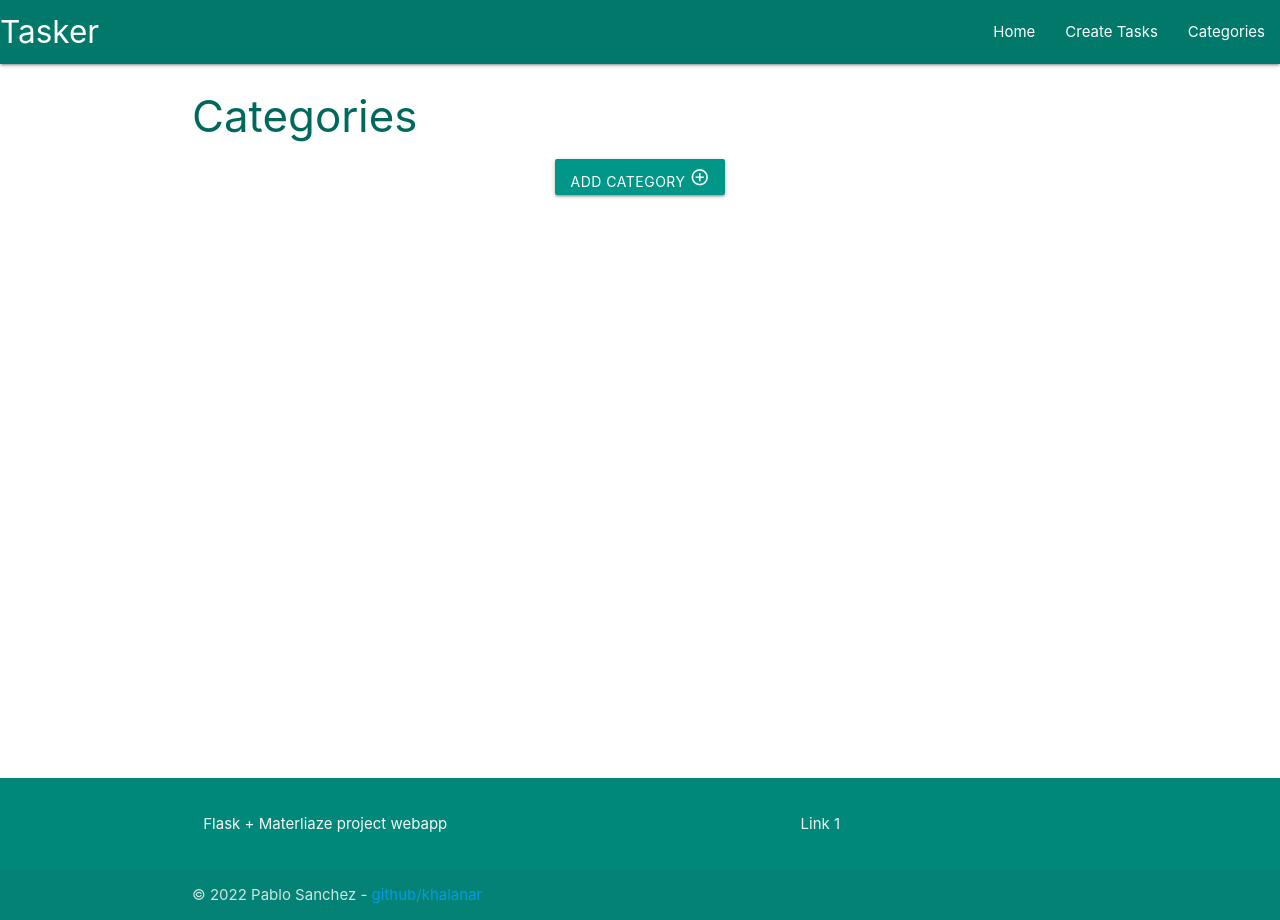
After one commit to Khalanar/tasker, a Flask app: page /categories in a window 1280 px wide. The commit adds this page. Run offline with Flask 2, Linux system fonts and the light colour scheme.

Commit message:
add form to add categories to database

```diff
--- a/taskmanager/routes.py
+++ b/taskmanager/routes.py
@@ -1,8 +1,27 @@
-from flask import render_template
-from taskmanager import app, db
-from taskmanager.models import Category, Task
+from flask import render_template, request, redirect, url_for
+from taskmanager import app, db # noqa
+from taskmanager.models import Category, Task # noqa
 
 
 @app.route("/")
 def home():
     return render_template("base.html")
+
+
+@app.route("/tasks")
+def tasks():
+    return render_template("tasks.html")
+
+@app.route("/categories")
+def categories():
+    return render_template("categories.html")
+
+@app.route("/add_category", methods=["GET", "POST"])
+def add_category():
+    if request.method == "POST":
+        category = Category(category_name=request.form.get("category_name"))
+        db.session.add(category)
+        db.session.commit()
+        return redirect(url_for("categories"))
+
+    return render_template("add_category.html" )
--- /dev/null
+++ b/taskmanager/static/css/style.css
@@ -0,0 +1,9 @@
+body {
+    display: flex;
+    min-height: 100vh;
+    flex-direction: column;
+  }
+
+  main {
+    flex: 1 0 auto;
+  }
--- /dev/null
+++ b/taskmanager/static/js/script.js
@@ -0,0 +1,4 @@
+document.addEventListener('DOMContentLoaded', function() {
+    var sidenav = document.querySelectorAll('.sidenav');
+    var instances = M.Sidenav.init(sidenav, options);
+  });
--- a/taskmanager/templates/base.html
+++ b/taskmanager/templates/base.html
@@ -4,18 +4,73 @@
 <head>
   <meta charset="utf-8">
   <meta name="viewport" content="width=device-width, initial-scale=1">
+  <!-- materializecss -->
+  <link rel="stylesheet" href="https://cdnjs.cloudflare.com/ajax/libs/materialize/1.0.0/css/materialize.min.css" type="text/css">
+  <!-- materialize icons -->
+  <link href="https://fonts.googleapis.com/icon?family=Material+Icons" rel="stylesheet">
+  <link rel="stylesheet" href="{{ url_for('static', filename='css/style.css') }}" type="text/css">
 
-  <title>A Basic HTML5 Template</title>
+  <title>Tasker</title>
 
   <link rel="stylesheet" href="css/styles.css?v=1.0">
 
 </head>
 
 <body>
-    <h1>Hello World!</h1>
+    <header>
+      <!-- Top navbar -->
+      <nav class="teal darken-2">
+        <div class="nav-wrapper">
+          <a href="{{ url_for('home') }}" class="brand-logo">Tasker</a>
+          <a href="#" data-target="mobile-demo" class="sidenav-trigger"><i class="material-icons">menu</i></a>
+          <ul class="right hide-on-med-and-down">
+            <li><a href="{{ url_for('home') }}">Home</a></li>
+            <li><a href="{{ url_for('tasks') }}">Create Tasks</a></li>
+            <li><a href="{{ url_for('categories') }}">Categories</a></li>
+
+          </ul>
+        </div>
+      </nav>
+      <!-- Mobile navbar -->
+      <ul class="sidenav" id="mobile-demo">
+        <li><a href="{{ url_for('home') }}">Home</a></li>
+        <li><a href="{{ url_for('tasks') }}">Tasks</a></li>
+        <li><a href="{{ url_for('categories') }}">Categories</a></li>
+      </ul>
+    </header>
+
+    <!-- Main content -->
+    <main class="container">
+      {% block content %}
+      {% endblock %}
+    </main>
 
 
-  <!-- your content here... -->
-  <script src="js/scripts.js"></script>
+    <!-- Footer -->
+    <footer class="page-footer teal darken-1">
+      <div class="container">
+        <div class="row">
+          <div class="col l6 s12">
+            <p class="grey-text text-lighten-4">Flask + Materliaze project webapp</p>
+          </div>
+          <div class="col l4 offset-l2 s12">
+            <ul>
+              <li><a class="grey-text text-lighten-3" href="#!">Link 1</a></li>
+            </ul>
+          </div>
+        </div>
+      </div>
+      <div class="footer-copyright">
+        <div class="container">
+        © 2022 Pablo Sanchez - <a href="https://www.github.com/khalanar" target="_blank">github/khalanar</a>
+        </div>
+      </div>
+    </footer>
+
+
+
+  <script src="{{ url_for('static', filename='js/script.js') }}"></script>
+  <script src="https://cdnjs.cloudflare.com/ajax/libs/materialize/1.0.0/js/materialize.min.js"></script>
+
 </body>
 </html>
--- /dev/null
+++ b/taskmanager/templates/categories.html
@@ -0,0 +1,14 @@
+{% extends "base.html" %}
+{% block content %}
+
+<h3 class="teal-text text-darken-3">Categories</h3>
+
+<div class="row">
+    <div class="col s12 center-align">
+        <a href="{{ url_for('add_category') }}" class="btn teal">
+           <span>Add Category </span><i class="small material-icons">add_circle_outline</i>
+        </a>
+    </div>
+</div>
+
+{% endblock %}
--- /dev/null
+++ b/taskmanager/templates/tasks.html
@@ -0,0 +1,6 @@
+{% extends "base.html" %}
+{% block content %}
+
+<h3 class="teal-text text-darken-3">Tasks</h3>
+
+{% endblock %}
```
Also changed, not shown: taskmanager/templates/add_category.html (added, +22 -0 lines), README.md.
